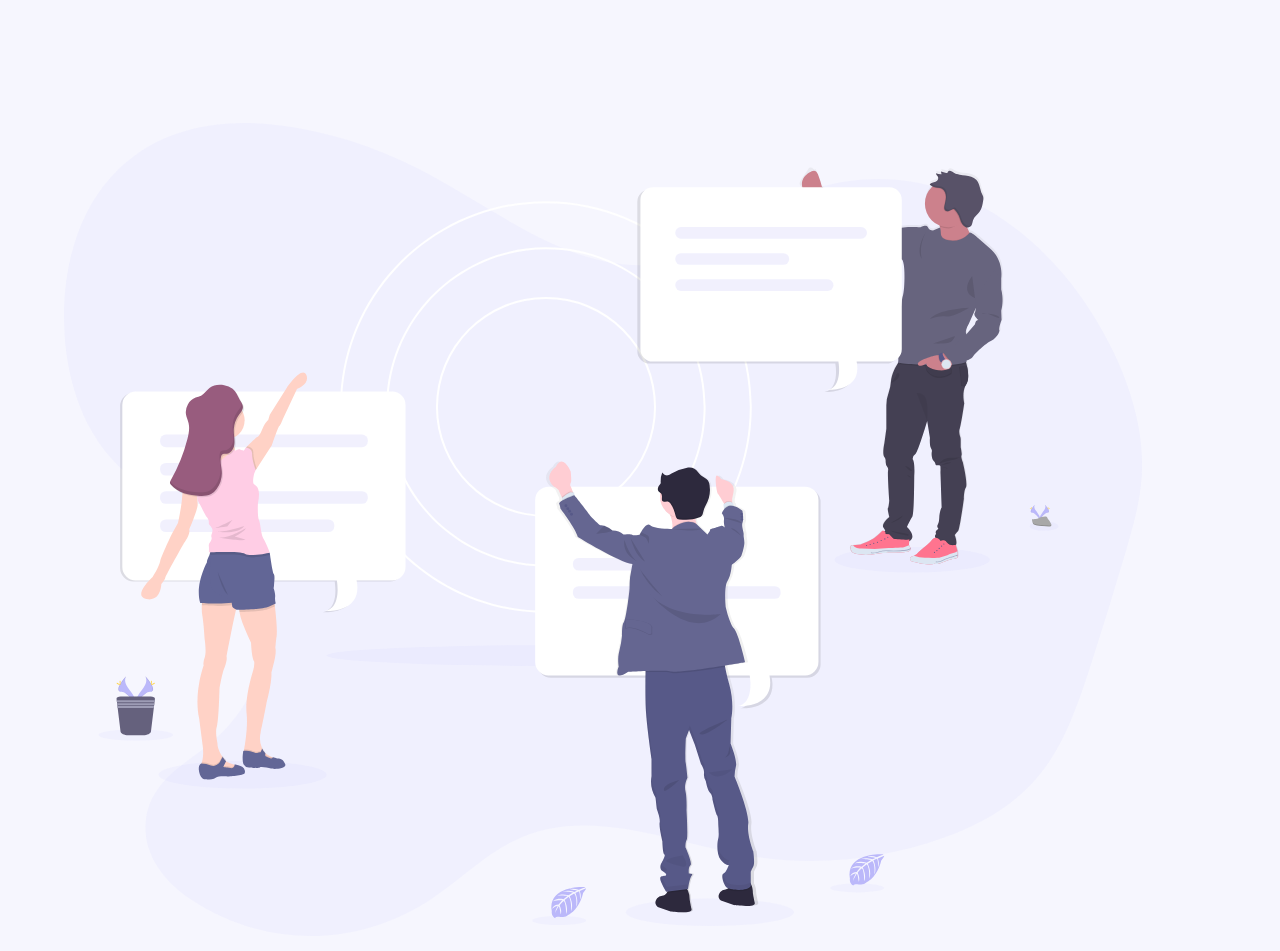
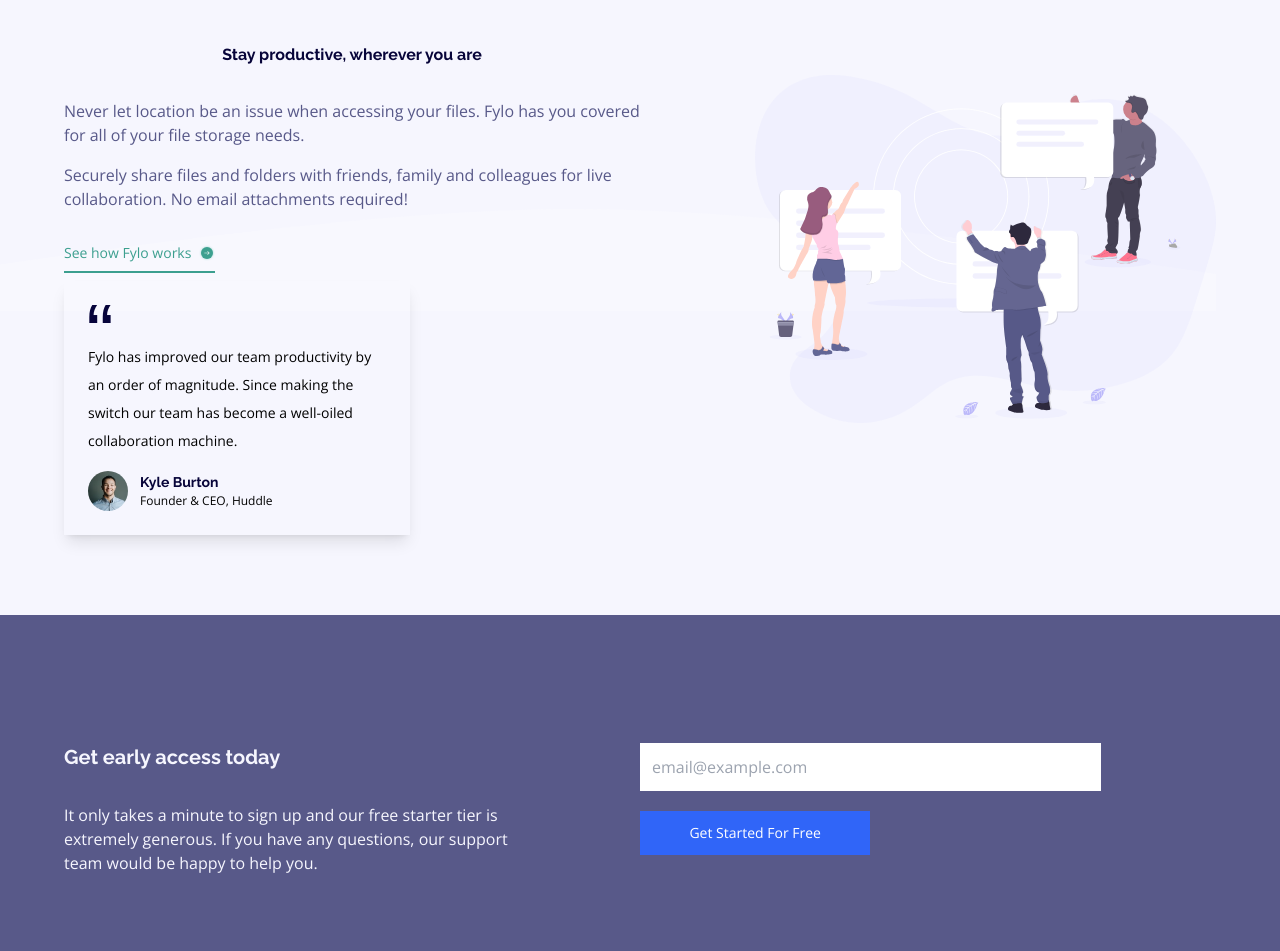
Before and after one commit to jeremyoduromanu/fylo-landing-page, a website: page public/index.html in a window 1280 px wide. Shown: the part 589-1540 px from the top of the page. Drawn offline with nearby package versions, Linux system fonts and the light colour scheme.

Commit message:
final commit

```diff
--- a/public/index.html
+++ b/public/index.html
@@ -41,19 +41,21 @@
       <form  class="email form mb-5 md:mb-0 md:w-[60%] ">
         <input type="text" aria-label="Email" placeholder="Enter your email" class="email-input  md:p-4 w-full  p-6 focus:outline-none  w-full">
       </form>
-      <button class="get-started md:w-[40%] font-opensans  py-4 bg-brightblue text-lightgrayishblue rounded-md   md:p-4">Get Started</button>
+      <button class="get-started md:hover:bg-blue-500  md:w-[40%] font-opensans  py-4 px-6 bg-brightblue text-lightgrayishblue rounded-md   md:p-4">Get Started</button>
     </div>
     </div>
     <div class="hero-img lg:w-[40%]">
       <img src="./images/illustration-1.svg" alt="image" class="font-opensans w-full mb-10 h-[50%] md:h-4/5">
     </div>
   </section>
-  <section class="secondpage py-4 px-[5%]" id="secondpage">
-    <div class="curve-img h-[15vh] w-full">
+  <section class="secondpage md:pb-20 py-4 px-[5%] relative md:flex md:flex-row-reverse md:items-center md:gap-[10%] md:justify-between" id="secondpage">
+    <div class="curve-img h-[15vh] w-full absolute -z-10">
+      <img src="./images/bg-curve-desktop.svg" alt="">
     </div>
-    <div class="productive-svg pb-10">
+    <div class="productive-svg pb-10 md:w-2/5 z-10">
       <img src="./images/illustration-2.svg" alt="be productive">
     </div>
+    <div class="secondary-text md:w-2/4">
     <div class="secondpage-text pt-10">
     <div class="productive-text font-raleway mb-8">
       <h2 class="text-verydarkblue text-center font-bold">Stay productive, wherever you are</h2>
@@ -68,12 +70,12 @@
         live collaboration. No email attachments required!
       </p>
     </div>
-    <div class="see-how-link pt-2 flex justify-center pb-2">
+    <div class="see-how-link pt-2 flex justify-center pb-2 md:justify-start">
       <a href="#" class="flex items-center justify-center gap-2 border-b-2 border-moderatecyan py-2 max-w-fit">
       <p class="text-moderatecyan text-sm">See how Fylo works</p><img src="./images/icon-arrow.svg" alt=""></a>
     </div>
     </div>
-    <div class="testimonial-card mt-8 w-[90%] m-auto shadow-lg p-6 mb-[60px]">
+    <div class="testimonial-card md:m-0 mt-8 w-[90%] md:w-3/5 m-auto shadow-lg p-6 mb-[60px]">
       <div class="quote-svg mb-4 ">
         <img src="./images/icon-quotes.svg" alt="testimonial" class="w-6">
       </div>
@@ -89,24 +91,30 @@
         </div>
       </div>
     </div>
+    </div>
   </section>
-  <section class="early-access px-[10%] py-[10%] bg-desaturatedblue">
+  <section class="early-access md:flex md:[20%] md:justify-between px-[5%] py-[10%] bg-desaturatedblue">
+  <div class="early-text md:w-2/5">
     <div class="early-access-title mb-8">
-      <h1 class="text-xl text-lightgrayishblue font-raleway text-center font-bold">Get early access today</h1>
+      <h1 class="text-xl text-lightgrayishblue font-raleway md:text-left text-center font-bold">Get early access today</h1>
     </div>
-    <div class="early-desc text-center mb-8">
+    <div class="early-desc text-center md:text-left mb-8">
       <p class="text-lightgrayishblue text-base">It only takes a minute to sign up and our free starter tier is extremely generous.
       If you have any questions, our support team would be happy to help you.</p>
     </div>
-    <form action="" class="w-4/5 mx-auto mb-5">
-      <input type="text" aria-label="email" class="p-3 w-full" placeholder="email@example.com">
+    </div>
+    <div class="div-early-form md:w-2/4">
+    <form action="" class="w-4/5 mx-auto md:mx-0 mb-5">
+      <input type="email" aria-label="email" class="p-3  w-full" placeholder="email@example.com">
     </form>
-    <button class="w-4/5 mx-auto grid place-items-center text-white font-opensans p-3 bg-brightblue text-sm font-opensans">Get Started For Free</button>
+    <button class="w-4/5 md:w-2/5 mx-auto md:mx-0 md:place-self-start grid place-items-center md:place-items-center text-white font-opensans p-3 bg-brightblue text-sm font-opensans">Get Started For Free</button>
+    </div>
   </section>
   <section class="footer bg-verydarkblue p-[4rem] grid gap-5">
     <div class="logo mb-6" >
       <img src="./images/logo.svg" alt="">
     </div>
+    <div class="footer-all-link md:flex md:justify-between">
     <div class="contact-info">
       <div class="phone flex mb-5">
         <img src="./images/icon-phone.svg" alt="" class="pr-4">
@@ -132,6 +140,7 @@
         <span><i class="fa-brands fa-facebook  rounded-full p-3 bg-white"></i></span>
         <span><i class="fa-brands fa-twitter  rounded-full p-3 bg-white"></i></span>
         <span><i class="fa-brands fa-instagram  rounded-full p-3 bg-white"></i></span>
+      </div>
       </div>
   </section>
 <!--
```
Also changed, not shown: public/tailwind.css.
